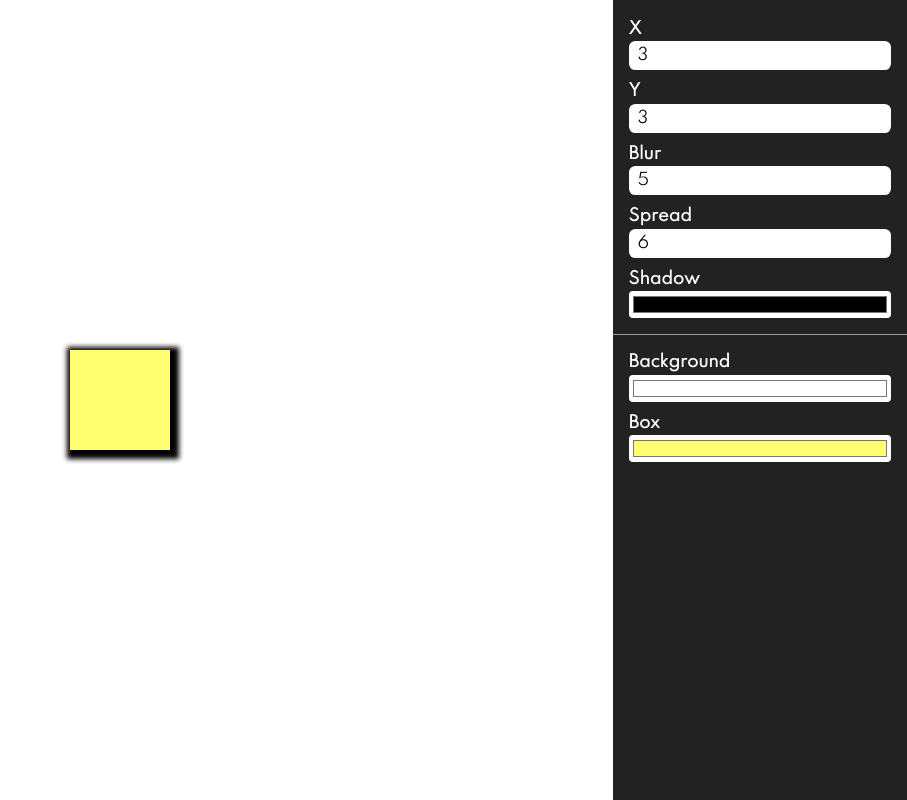
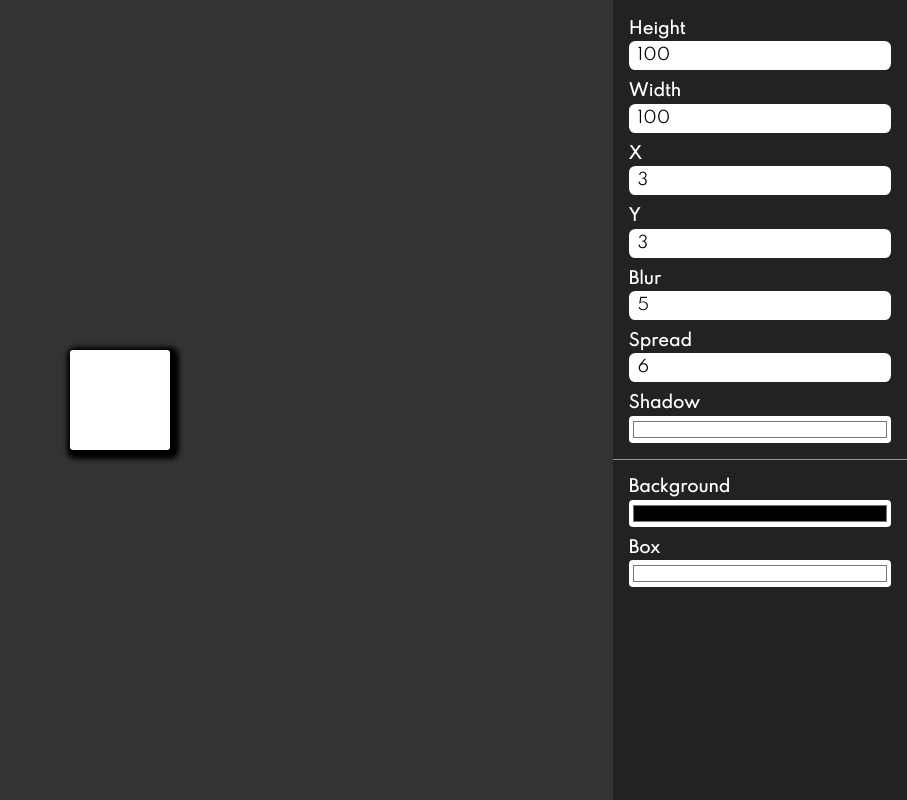
Before and after one commit to D4YonSoundcloud/div-shape-generator, a plain HTML site: page index.html in a window 1280 px wide. Shown: the whole page, without its empty margins (373-1280 px from the left). Drawn offline with Linux system fonts and the light colour scheme.

Commit message:
2:02pm  added width and height 2-29-20

```diff
--- a/index.html
+++ b/index.html
@@ -12,6 +12,12 @@
       <div id="box"></div>
     </div>
     <div class="sidebar">
+      <!-- box height -->
+      <label for="box-height">Height</label>
+      <input type="number" name="height" id="x-position" value="100" />
+      <!-- box width -->
+      <label for="box-width">Width</label>
+      <input type="number" name="width" id="x-position" value="100" />
       <!-- x position -->
       <label for="x-position">X</label>
       <input type="number" name="x-position" id="x-position" value="3" />
@@ -26,7 +32,7 @@
       <input type="number" name="spread" id="spread" value="6" />
       <!-- shadow color -->
       <label for="shadow-color">Shadow</label>
-      <input type="color" name="shadow" id="shadow" value="#000000" />
+      <input type="color" name="shadow-color" id="shadow" value="#ffffff" />
 
       <div class="divider"></div>
       <!-- background color -->
@@ -35,11 +41,11 @@
         type="color"
         name="background-color"
         id="background-color"
-        value="#ffffff"
+        value="#000000"
       />
       <!-- box color -->
       <label for="box-color">Box</label>
-      <input type="color" name="box" id="box-color" value="#FFFD70" />
+      <input type="color" name="box-color" id="box-color" value="#ffffff" />
     </div>
   </body>
 </html>
--- a/style.css
+++ b/style.css
@@ -37,15 +37,15 @@ body {
     display: flex;
     justify-content: center;
     align-items: center;
-    background-color: var(--background-color, #fff)
+    background-color: var(--background-color, rgb(51, 51, 51))
 }
 
 #box {
-    width: 100px;
-    height: 100px;
+    width: calc(var(--width, 100) * 1px);
+    height: calc(var(--height, 100) * 1px);
     margin: 25px;
-    background-color:var(--box-color, #FFFD70);
-
+    background-color:var(--box-color,#ffffff);
+    border-radius: .2rem;
     box-shadow:
         calc(var(--x-position, 3) * 1px)
         calc(var(--y-position, 3) * 1px)
```
